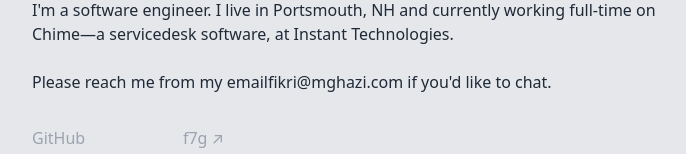
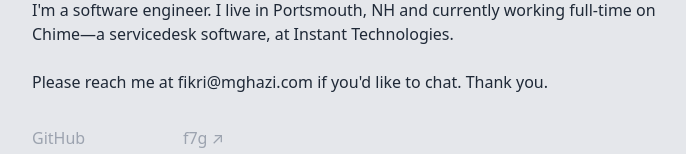
Before and after one commit to mughazi/mghazi.com, a Next.js app: page / in a window 1280 px wide. Shown: the part 138-292 px from the top of the page, without its empty margins (292-978 px from the left). Built offline with nearby package versions, Linux system fonts and the light colour scheme.

Commit message:
update intro

```diff
--- a/pages/index.js
+++ b/pages/index.js
@@ -26,10 +26,11 @@ export default function Index({ allPosts }) {
           </p>
           <br />
           <p>
-            Please reach me from my email
+            Please reach me at{" "}
             <a href="mailto:fikri@mghazi.com">fikri@mghazi.com</a> if you'd like
-            to chat.
+            to chat. Thank you.
           </p>
+
           <Links />
           {/* {heroPost && (
             <HeroPost
```
